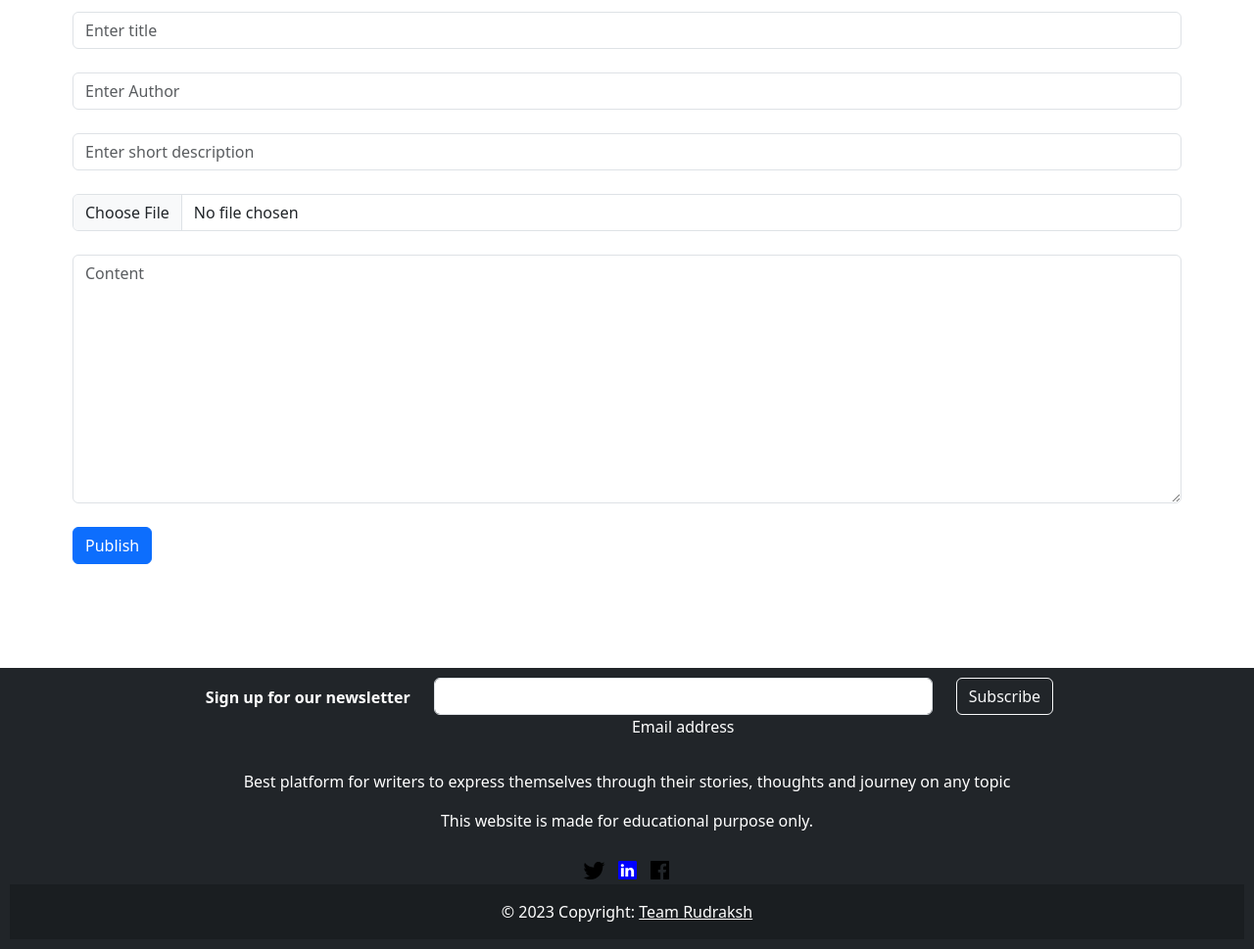
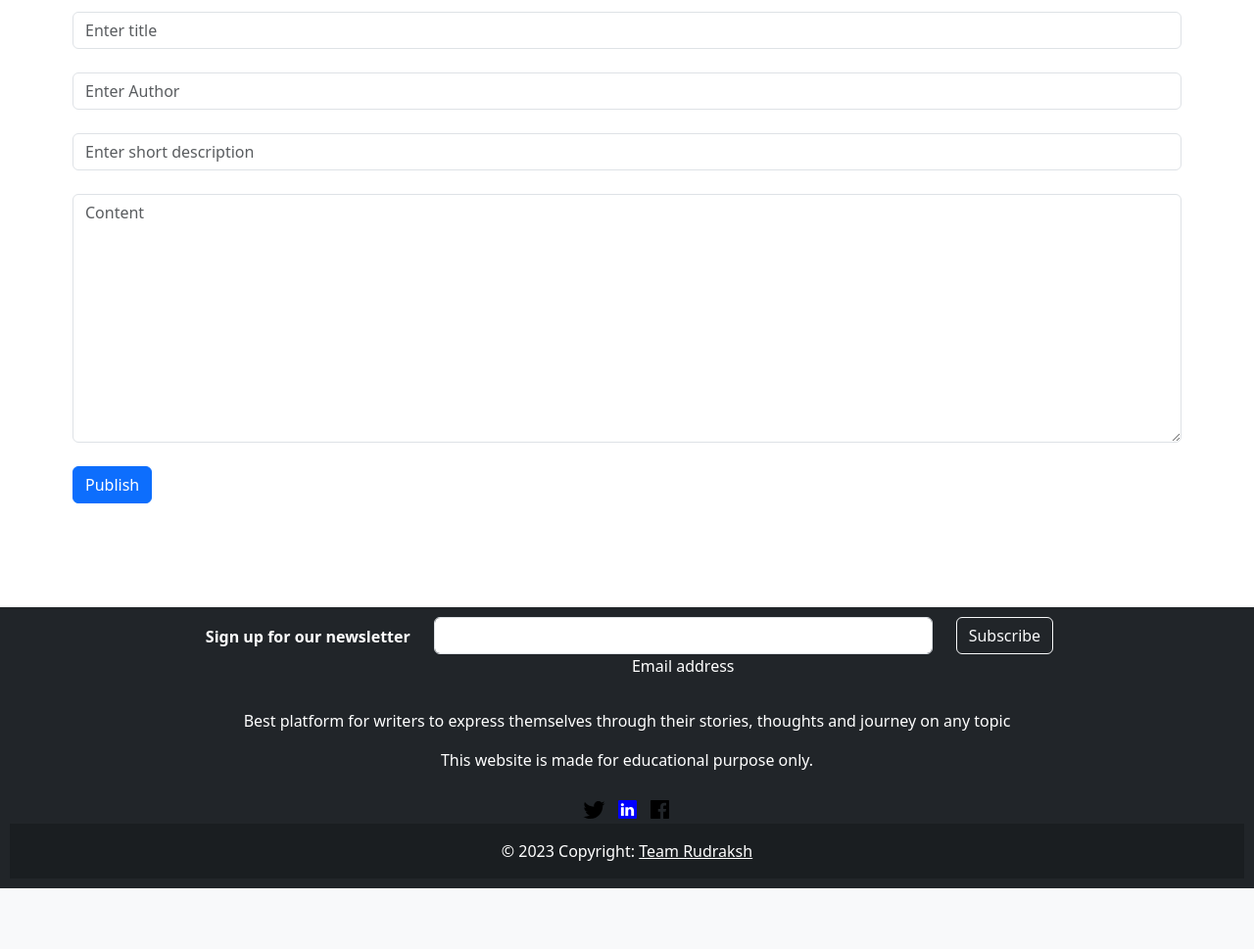
Before and after one commit to Aakash644/Blogger, a Flask app: a page that uses templates/add.html in a window 1280 px wide. Shown: the part 211-1180 px from the top of the page at 98% size. After the commit the page ends 1118 px from the top, so only its background shows below. Run offline with Flask 2, Linux system fonts and the light colour scheme; some libraries are stand-ins or nearby versions.

Commit message:
Update add.html

```diff
--- a/templates/add.html
+++ b/templates/add.html
@@ -75,11 +75,7 @@
 
             </div>
 
-            <div class="form-outline mb-4">
-                <input type="file" id="form4Example2" name="file" placeholder="Upload file"
-                    class="form-control" />
 
-            </div>
 
             <!-- Message input -->
             <div class="form-outline mb-4">
```
